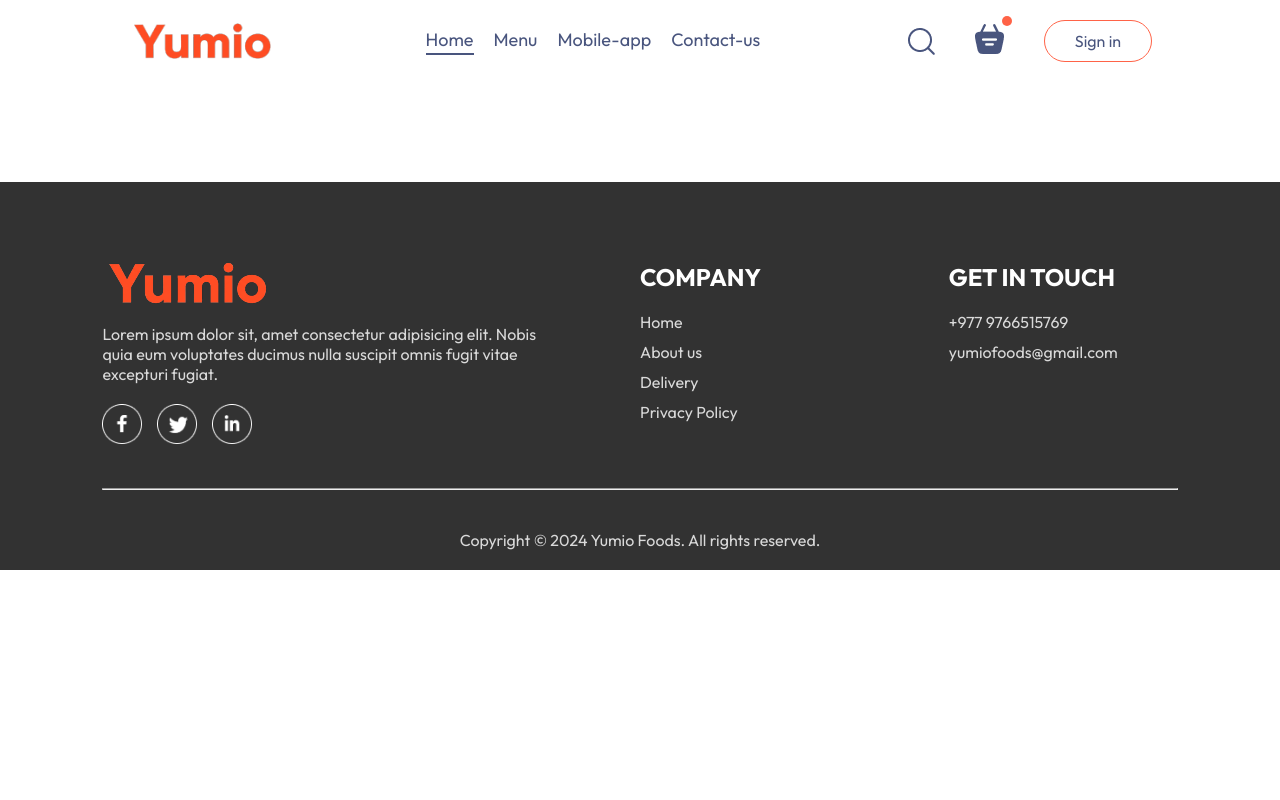
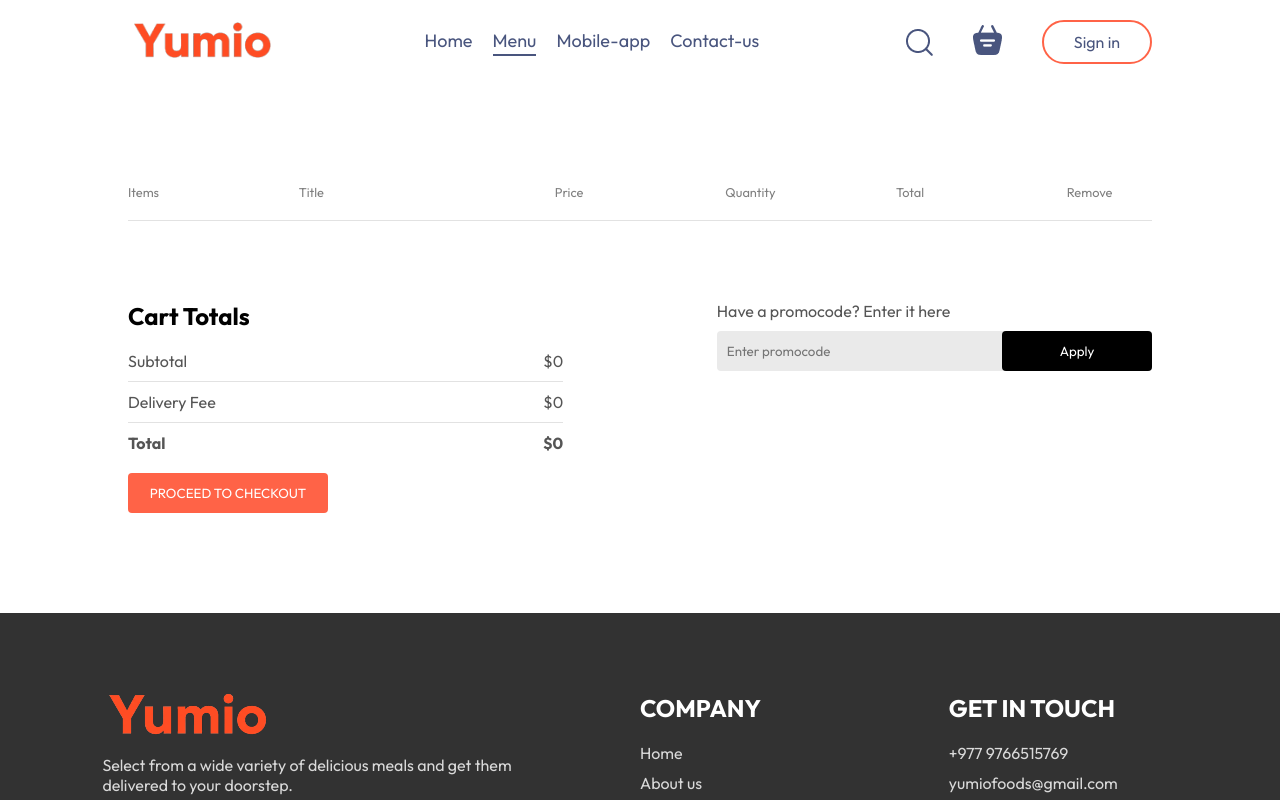
Before and after one commit to Shishir-129/Yumio-FoodDeliveryApp-MERN-, a React (Vite) app in the folder frontend/: page /cart in a window 1280 px wide. Shown: the top 800 px of the page. Built offline with nearby package versions, Linux system fonts and the light colour scheme.

Commit message:
first frontend completion

```diff
--- a/frontend/src/components/Footer/Footer.jsx
+++ b/frontend/src/components/Footer/Footer.jsx
@@ -8,7 +8,7 @@ const Footer = () => {
       <div className="footer-content">
         <div className="footer-content-left">
             <img src={assets.logo} alt="" />
-            <p> Lorem ipsum dolor sit, amet consectetur adipisicing elit. Nobis quia eum voluptates ducimus nulla suscipit omnis fugit vitae excepturi fugiat.</p>
+            <p> Select from a wide variety of delicious meals and get them delivered to your doorstep.</p>
             <div className="footer-social-icons">
                 <img src={assets.facebook_icon} alt="" />
                 <img src={assets.twitter_icon} alt="" />
--- a/frontend/src/components/Header/Header.jsx
+++ b/frontend/src/components/Header/Header.jsx
@@ -2,12 +2,17 @@ import React from 'react'
 import './Header.css'
 
 const Header = () => {
+  const handleViewMenu = () => {
+    const menuSection = document.getElementById('explore-menu')
+    if (menuSection) menuSection.scrollIntoView({ behavior: 'smooth' })
+  }
+
   return (
     <div className='header'>
       <div className="header-contents">
         <h2>Order your <br/> favorite food here</h2>
         <p>Select from a wide variety of delicious meals and get them delivered to your doorstep. </p>
-        <button>View Menu</button>
+        <button onClick={handleViewMenu}>View Menu</button>
       </div>
     </div>
   )
--- a/frontend/src/components/LoginPopup/LoginPopup.css
+++ b/frontend/src/components/LoginPopup/LoginPopup.css
@@ -55,3 +55,20 @@
     font-size: 15px;
     cursor: pointer;
 }
+
+.login-popup-condition {
+    display: flex;
+    align-items: center;
+    gap: 8px;
+    margin-top: -15px;
+}
+
+.login-popup-condition input {
+    margin-top: 5px;
+}
+
+.login-popup p span {
+    color: tomato;
+    font-weight: 500;
+    cursor: pointer;
+}
--- a/frontend/src/components/Navbar/Navbar.css
+++ b/frontend/src/components/Navbar/Navbar.css
@@ -24,18 +24,18 @@
 }
 
 .navbar button{
-    background: transparent;
+    background-color: white;
     font-size: 16px;
     color: #49557e;
-    border: 1px solid tomato;
+    border: 2px solid tomato;
     padding: 10px 30px;
     border-radius: 50px;
     cursor: pointer;
-    transition: background 0.3s ease;
+    transition: background-color 0.3s ease;
 }
 
 .navbar button:hover{
-    background: #fff4f2;
+    background-color: #ffe2db;
 }
 
 .navbar .active{
--- a/frontend/src/components/Navbar/Navbar.jsx
+++ b/frontend/src/components/Navbar/Navbar.jsx
@@ -1,15 +1,18 @@
-import React, { useState } from 'react'
+import React, { useContext, useState } from 'react'
 import './Navbar.css'
 import { assets } from '../../assets/assets'
 import { Link } from 'react-router-dom';
+import { StoreContext } from '../../context/StoreContext';
 
 const Navbar = ({setShowLogin}) => {
 
-    const [menu,setMenu] = useState("home");
+    const [menu,setMenu] = useState("menu");
+
+    const {getTotalCartAmount} = useContext(StoreContext);
 
   return (
     <div className='navbar'>
-      <img src={assets.logo} alt="" className="logo" />
+      <Link to='/'><img src={assets.logo} alt="" className="logo" /></Link>
       <ul className="navbar-menu">
         <Link to='/' onClick={()=>setMenu("home")} className={menu==="home"?"active":""}>Home</Link>
         <a href='#explore-menu' onClick={()=>setMenu("menu")} className={menu==="menu"?"active":""}>Menu</a>
@@ -19,8 +22,9 @@ const Navbar = ({setShowLogin}) => {
       <div className="navbar-right">
         <img src={assets.search_icon} alt="" />
         <div className="navbar-search-icon">
-            <img src={assets.basket_icon} alt="" />
-            <div className="dot"></div>
+            {/* Link is used to navigate to cart page when we click on the basket icon */}
+            <Link to='/cart'><img src={assets.basket_icon} alt="" /></Link>
+            <div className={getTotalCartAmount()===0?"":"dot"}></div>
         </div>
         <button onClick={()=>setShowLogin(true)}>Sign in</button>
       </div>
--- a/frontend/src/context/StoreContext.jsx
+++ b/frontend/src/context/StoreContext.jsx
@@ -20,16 +20,24 @@ const StoreContextProvider = (props) => {
         setCartItems((prev) => ({...prev, [itemId]:prev[itemId]-1}));
     }
 
-    useEffect(() => {
-        console.log(cartItems);
-    }),[cartItems];
+    const getTotalCartAmount = ()=> {
+        let totalAmount = 0;
+        for (const item in cartItems) {
+            if(cartItems[item] > 0) {
+                let itemInfo = food_list.find((product) => product._id === item); /* Find item details from food_list */
+                totalAmount += itemInfo.price * cartItems[item];
+            }
+        }
+        return totalAmount;
+    }
 
     const contextValue = {
         food_list, /* List of food items available in the store */
         cartItems, /* Current items in the cart */
         setCartItems, /* Function to update cart items */
         addToCart, /* Function to add an item to the cart */
-        removeFromCart /* Function to remove an item from the cart */
+        removeFromCart, /* Function to remove an item from the cart */
+        getTotalCartAmount
     }
     return (
         <StoreContext.Provider value = {contextValue}>
--- a/frontend/src/pages/Cart/Cart.css
+++ b/frontend/src/pages/Cart/Cart.css
@@ -0,0 +1,108 @@
+.cart {
+    margin-top: 100px;
+}
+
+.cart-items-title {
+    display: grid;
+    grid-template-columns: 1fr 1.5fr 1fr 1fr 1fr 0.5fr;
+    align-items: center;
+    color: grey;
+    font-size: max(1vw, 12px);
+}
+
+.cart-items-item {
+    margin: 10px 0;
+    color: black;
+}
+
+.cart-items-item img {
+    width: 50px;
+}
+
+.cart hr{
+    height: 1px;
+    background-color: #e2e2e2;
+    border: none;
+}
+
+.cart-items-item .cross {
+    cursor: pointer;
+}
+
+.cart-bottom {
+    margin-top: 80px;
+    display: flex;
+    justify-content: space-between;
+    gap: max(12vw,20px);
+}
+
+.cart-total {
+    flex: 1;
+    display: flex;
+    flex-direction: column;
+    gap: 20px;
+}
+
+.cart-total-details {
+    display: flex;
+    justify-content: space-between;
+    color: #555;
+}
+
+.cart-total hr {
+    margin: 10px 0;
+}
+
+.cart-total button {
+    border: none;
+    color: white;
+    background: tomato;
+    width: max(15vw,200px);
+    padding: 12px 20px;
+    border-radius: 4px;
+    cursor: pointer;
+    text-transform: uppercase;
+}
+
+.cart-promocode {
+    flex: 1;
+}
+
+.cart-promocode p {
+    color: #555;
+}
+
+.cart-promocode-input {
+    margin-top: 10px;
+    display: flex;
+    justify-content: space-between;
+    align-items: center;
+    background: #eaeaea;
+    border-radius: 4px;
+}
+
+.cart-promocode-input input {
+    background: transparent;
+    border: none;
+    outline: none;
+    padding-left: 10px;
+}
+
+.cart-promocode-input button {
+    width: max(10vw,150px);
+    padding: 12px 5px;
+    background: black;
+    border: none;
+    color: white;
+    border-radius: 4px;
+}
+
+@media (max-width: 750px) {
+    .cart-bottom {
+        flex-direction: column-reverse;
+    }
+
+    .cart-promocode {
+        justify-content: start;
+    }
+}
--- a/frontend/src/pages/Cart/Cart.jsx
+++ b/frontend/src/pages/Cart/Cart.jsx
@@ -1,10 +1,78 @@
-import React from 'react'
+import React, { useContext } from 'react'
 import './Cart.css'
+import { StoreContext } from '../../context/StoreContext'
+import { useNavigate } from 'react-router-dom';
 
 const Cart = () => {
+
+  const {cartItems,food_list,removeFromCart,getTotalCartAmount} = useContext(StoreContext);
+
+  const navigate = useNavigate();
+
   return (
-    <div>
-
+    <div className='cart'>
+      <div className='cart-items'>
+        <div className="cart-items-title">
+          <p>Items</p>
+          <p>Title</p>
+          <p>Price</p>
+          <p>Quantity</p>
+          <p>Total</p>
+          <p>Remove</p>
+        </div>
+        <br />
+        <hr />
+        {food_list.map((item,index)=>{
+          /* cartItems is an object where keys are item IDs and values are quantities */
+          /* {itemId1: 2, itemId2: 1} */
+          if(cartItems[item._id]>0){
+            return (
+              <div>
+                <div className="cart-items-title cart-items-item">
+                  <img src={item.image} alt="" />
+                  <p>{item.name}</p>
+                  <p>${item.price}</p>
+                  <p>{cartItems[item._id]}</p>
+                  <p>${item.price * cartItems[item._id]}</p>
+                  <p onClick={()=>removeFromCart(item._id)} className='cross'>x</p>
+                </div>
+                <hr />
+              </div>
+            );
+          }
+        })}
+      </div>
+      <div className="cart-bottom">
+        <div className="cart-total">
+          <h2>Cart Totals</h2>
+          <div>
+            <div className="cart-total-details">
+              <p>Subtotal</p>
+              <p>${getTotalCartAmount()}</p>
+            </div>
+            <hr />
+            <div className="cart-total-details">
+              <p>Delivery Fee</p>
+              <p>${getTotalCartAmount() === 0 ? 0 : 2}</p>
+            </div>
+            <hr />
+            <div className="cart-total-details">
+              <b>Total</b>
+              <b>${getTotalCartAmount() === 0 ? 0 : getTotalCartAmount() + 2}</b>
+            </div>
+          </div>
+          <button onClick={()=>navigate('/order')}>Proceed to Checkout</button>
+        </div>
+        <div className="cart-promocode">
+          <div>
+            <p>Have a promocode? Enter it here</p>
+            <div className="cart-promocode-input">
+              <input type="text" placeholder="Enter promocode" />
+              <button>Apply</button>
+            </div>
+          </div>
+        </div>
+      </div>
     </div>
   )
 }
--- a/frontend/src/pages/PlaceOrder/PlaceOrder.css
+++ b/frontend/src/pages/PlaceOrder/PlaceOrder.css
@@ -0,0 +1,41 @@
+.place-order{
+    display: flex;
+    align-items: start;
+    justify-content: space-between;
+    gap: 50px; /* it is useful when we have smaller screen as it maintains the gap of 50px */
+    margin-top: 100px;
+}
+
+.place-order-left {
+    width: 100%;
+    max-width: max(30%,500px);
+}
+
+.place-order-left .title {
+    font-size: 30px;
+    font-weight: 600;
+    margin-bottom: 50px;
+}
+
+.place-order-left input {
+    margin-bottom: 15px;
+    width: 100%;
+    padding: 10px;
+    border: 1px solid #c5c5c5;
+    border-radius: 4px;
+    outline-color: tomato;
+}
+
+.place-order-left .multi-fields {
+    display: flex;
+    gap: 10px;
+}
+
+.place-order-right {
+    width: 100%;
+    max-width: max(40%,500px);
+}
+
+.place-order-right .cart-total button {
+    margin-top: 30px;
+}
--- a/frontend/src/pages/PlaceOrder/PlaceOrder.jsx
+++ b/frontend/src/pages/PlaceOrder/PlaceOrder.jsx
@@ -1,12 +1,56 @@
-import React from 'react'
+import React, { useContext } from 'react'
 import './PlaceOrder.css'
+import { StoreContext } from '../../context/StoreContext';
 
 const PlaceOrder = () => {
+
+    const {getTotalCartAmount} = useContext(StoreContext);
+
   return (
-    <div>
+    <form className="place-order">
+      <div className="place-order-left">
+        <p className="title">Delivery Details</p>
+        <div className="multi-fields">
+          <input type="text" placeholder="First Name" />
+          <input type="text" placeholder="Last Name" />
+        </div>
+        <input type="email" placeholder="Email Address" />
+        <input type="text" placeholder="Street" />
+        <div className="multi-fields">
+          <input type="text" placeholder="City" />
+          <input type="text" placeholder="State" />
+        </div>
+        <div className="multi-fields">
+          <input type="text" placeholder="Zip Code" />
+          <input type="text" placeholder="Country" />
+        </div>
+        <input type="text" placeholder="Phone Number" />
+      </div>
 
-    </div>
-  )
+      <div className="place-order-right">
+        <div className="cart-total">
+          <h2>Cart Totals</h2>
+          <div>
+            <div className="cart-total-details">
+              <p>Subtotal</p>
+              <p>${getTotalCartAmount()}</p>
+            </div>
+            <hr />
+            <div className="cart-total-details">
+              <p>Delivery Fee</p>
+              <p>${getTotalCartAmount() === 0 ? 0 : 2}</p>
+            </div>
+            <hr />
+            <div className="cart-total-details">
+              <b>Total</b>
+              <b>${getTotalCartAmount() === 0 ? 0 : getTotalCartAmount() + 2}</b>
+            </div>
+          </div>
+          <button onClick={() => navigate("/order")}>Proceed to Payment</button>
+        </div>
+      </div>
+    </form>
+  );
 }
 
 export default PlaceOrder
```
